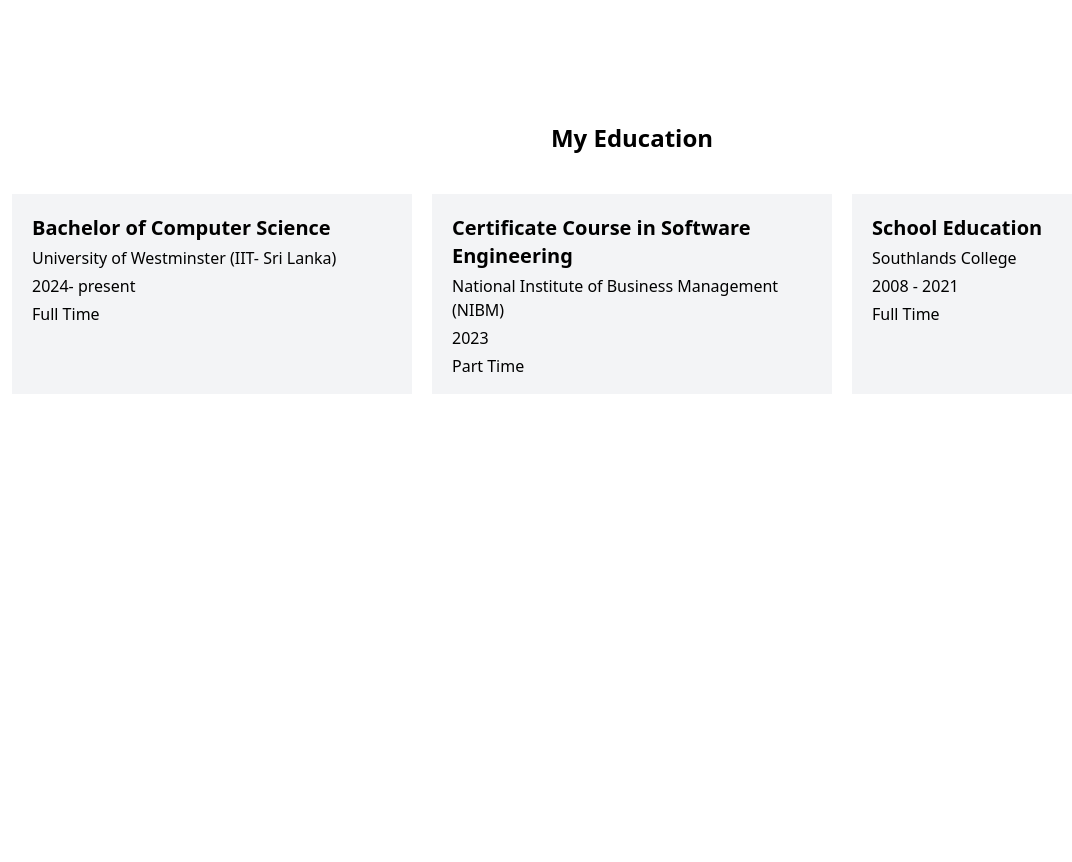
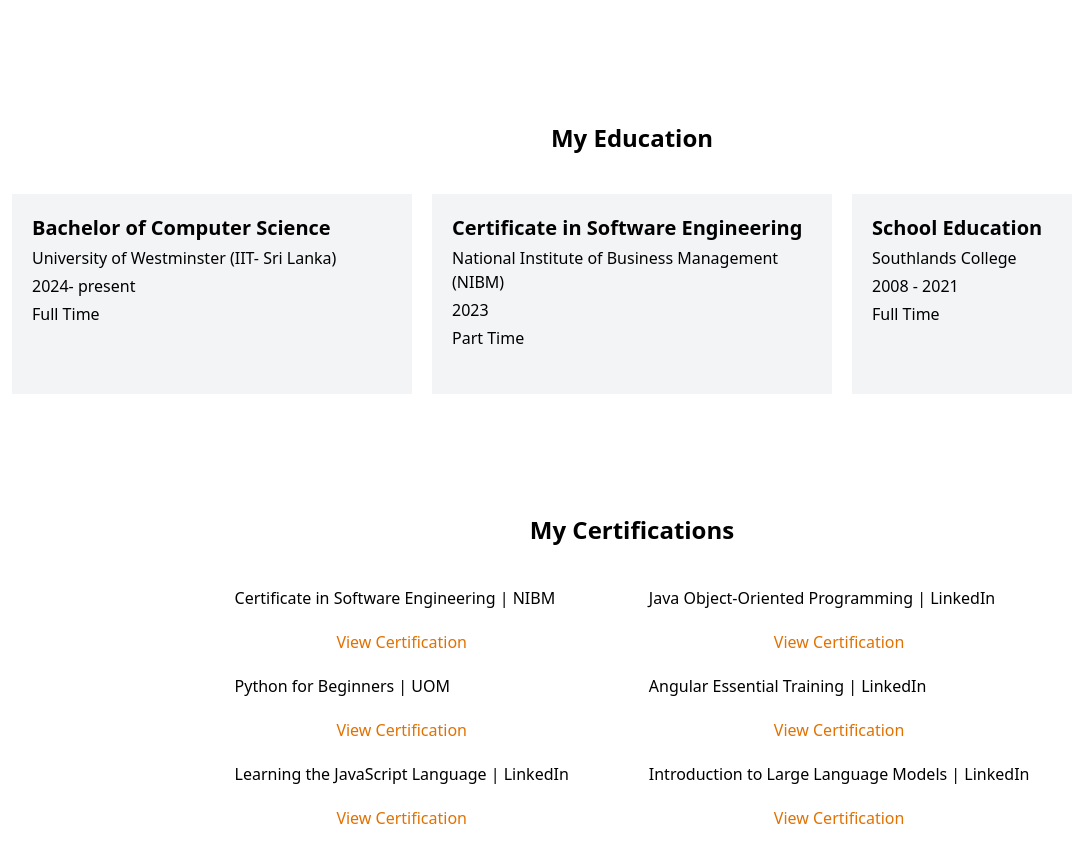
Before and after one commit to dinukaviraji/Portfolio-, a React (Vite) app: page / in a window 1280 px wide. Shown: the part 3920-4782 px from the top of the page, without its empty margins (8-1080 px from the left). Before the commit the page ends 4434 px from the top, so only its background shows below. Built offline with nearby package versions, Linux system fonts and the light colour scheme.

Commit message:
modified

```diff
--- a/src/App.tsx
+++ b/src/App.tsx
@@ -5,6 +5,7 @@ import Projects from './components/Projects';
 import About from './components/About';
 import Skills from './components/Skills';
 import Education from './components/Education';
+import Certificates from './components/Certificates';
 
 function App() {
 
@@ -16,6 +17,7 @@ function App() {
       <Projects/>
       <Skills/>
       <Education/>
+      <Certificates/>
   </>
   )
 }
--- a/src/components/About.tsx
+++ b/src/components/About.tsx
@@ -12,11 +12,11 @@ const About: React.FC = () => {
             I'm passionate about learning new technologies and exploring how IT can make a positive impact in the world.
             This portfolio highlights some of the projects I’ve worked on and the skills I’ve gained along the way. I'm excited to keep growing and contributing to the tech industry.
             <div className='flex gap-5 mt-7'>
-                <button className='flex items-center gap-1 rounded-full bg-amber-600  px-3 py-2 text-white hover:scale-105 hover:bg-gray-400'>
+                <button className='flex items-center gap-1 rounded-full bg-amber-600  px-3 py-2 text-white hover:scale-105 hover:bg-gray-400 cursor-pointer'>
                     <img src={GitHublogo} width={20} height={20}></img>
                     GitHub
                 </button>
-                <button className='flex items-center gap-1 rounded-full bg-amber-600  px-3 py-2 text-white hover:scale-105 hover:bg-gray-400'>
+                <button className='flex items-center gap-1 rounded-full bg-amber-600  px-3 py-2 text-white hover:scale-105 hover:bg-gray-400 cursor-pointer'>
                     <img src={linkedin} width={25}></img>
                     LinkedIn
                 </button>
--- /dev/null
+++ b/src/components/Certificates.tsx
@@ -0,0 +1,35 @@
+const Certificates: React.FC = () => {
+    return(
+        < div id="Certificates">
+        <p className="flex justify-center text-2xl font-semibold mb-10"> My Certifications </p>
+        <div className="flex justify-center mb-50 gap-20 ">
+        <div className=" space-y-5">
+            <p>  Certificate in Software Engineering | NIBM </p>
+            <p className="text-center text-amber-600 font-medium"> View Certification </p>
+
+            <p>  Python for Beginners | UOM </p>
+            <p className="text-center  text-amber-600 font-medium"> View Certification </p>
+
+            <p>  Learning the JavaScript Language | LinkedIn </p>
+            <p className="text-center  text-amber-600 font-medium"> View Certification </p>
+        </div>
+
+
+        <div className="space-y-5">
+            <p> Java Object-Oriented Programming | LinkedIn </p>
+            <p className="text-center  text-amber-600 font-medium"> View Certification </p>
+
+            <p> Angular Essential Training | LinkedIn</p>
+            <p className="text-center  text-amber-600 font-medium"> View Certification </p>
+
+            <p> Introduction to Large Language Models | LinkedIn </p>
+            <p className="text-center  text-amber-600 font-medium"> View Certification </p>
+        </div>
+        </div>
+        </div>
+
+    );
+
+};
+
+export default Certificates;
--- a/src/components/Education.tsx
+++ b/src/components/Education.tsx
@@ -2,7 +2,7 @@
 const Education: React.FC = () => {
 
     return (
-        <>
+        <div id="Education">
         <p className="flex justify-center text-2xl font-semibold mb-10"> My Education </p>
         <div className="flex flex-wrap justify-center mb-30 gap-5">
 
@@ -13,7 +13,7 @@ const Education: React.FC = () => {
                 <p> Full Time </p>
             </div>
             <div className=" bg-gray-100 w-100 h-50 pl-5 pt-5 space-y-1 ">
-                <p className="text-xl font-semibold"> Certificate Course in Software Engineering </p>
+                <p className="text-xl font-semibold"> Certificate in Software Engineering </p>
                 <p> National Institute of Business Management (NIBM) </p>
                 <p> 2023 </p>
                 <p> Part Time </p>
@@ -28,7 +28,7 @@ const Education: React.FC = () => {
 
 
 
-        </>
+        </div>
 
 
     );
--- a/src/components/HeroSection.tsx
+++ b/src/components/HeroSection.tsx
@@ -7,7 +7,7 @@ const HeroSection: React.FC = () => {
                 <p className="">Hello, my name is</p>
                 <p className="font-Futura Book font text-6xl font-bold text-amber-700 mb-2">Dinuka Viraji</p>
                 <p> Aspiring Developer | Eager to Learn and Grow</p>
-                <button className="bg-amber-600 rounded-full px-4 py-2 mt-6 mb-6 text-white hover:scale-105 hover:bg-amber-500 hover:font-semibold">
+                <button className="bg-amber-600 rounded-full px-4 py-2 mt-6 mb-6 text-white hover:scale-105 hover:bg-amber-500 hover:font-semibold cursor-pointer">
                     Download CV
                 </button>
 
--- a/src/components/navbar.tsx
+++ b/src/components/navbar.tsx
@@ -7,8 +7,8 @@ const Navbar: React.FC = () => {
                     <li><a href=""> About </a></li>
                     <li><a href="#Skills"> Skills </a></li>
                     <li><a href="#Projects"> Projects </a> </li>
-                    <li><a> Certifications</a></li>
-                    <li><a> Education</a></li>
+                    <li><a href="#Certificates"> Certifications</a></li>
+                    <li><a href="#Education"> Education</a></li>
                     <li><a> Contact </a></li>
                 </ul>
             </div>
```
